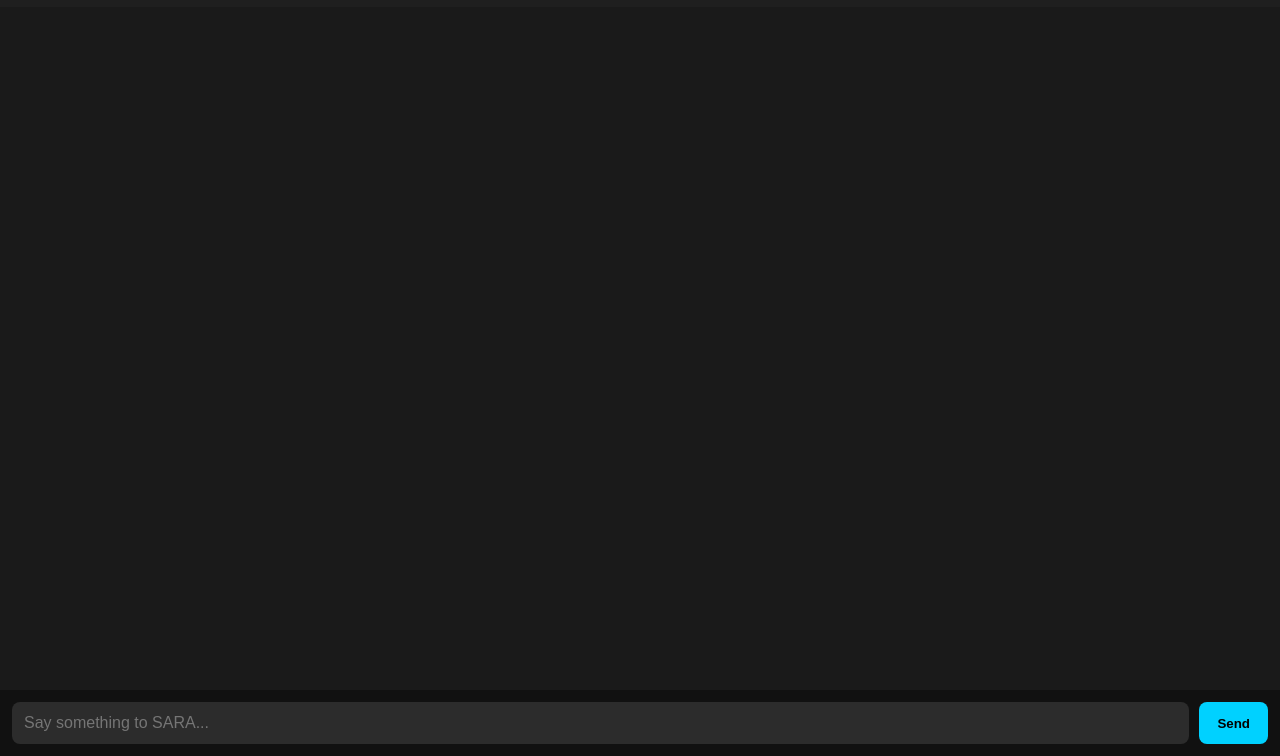
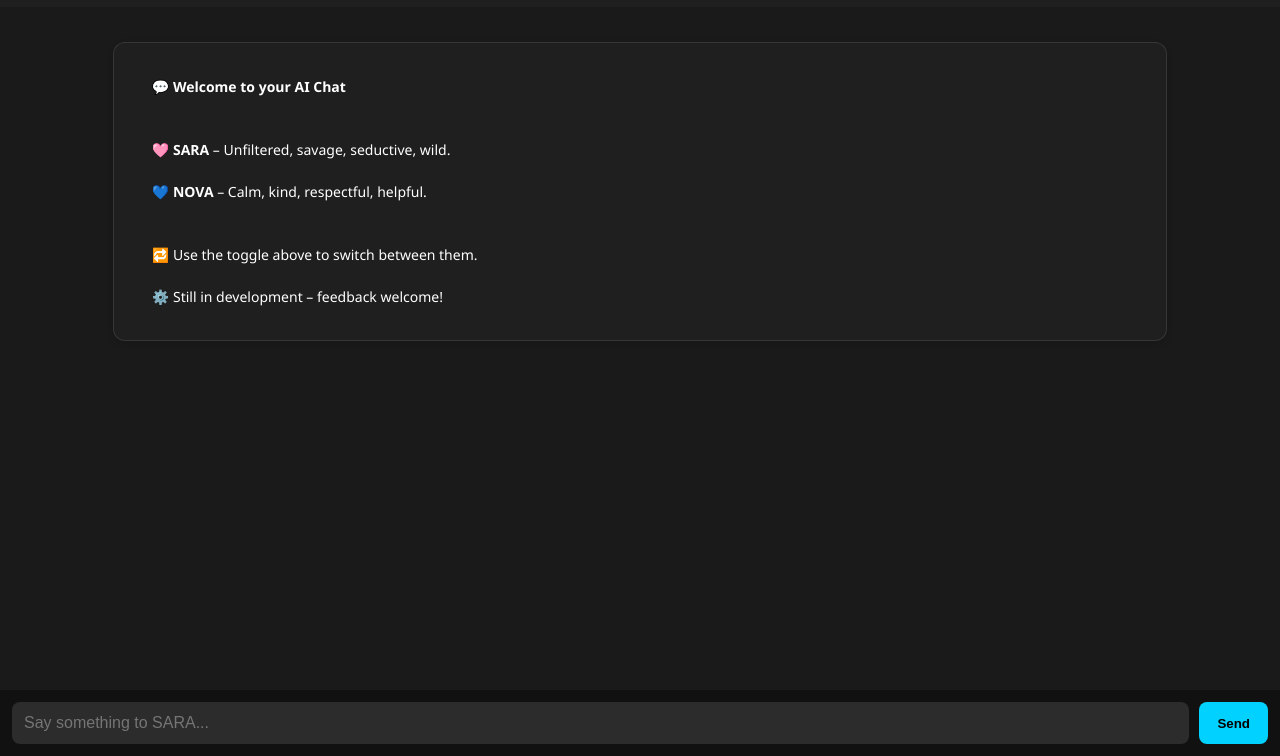
Before and after one commit to Colson-max-sys/AI, a plain HTML site: page index.html in a window 1280 px wide. Shown: the part 44-800 px from the top of the page. Drawn offline with Linux system fonts and the light colour scheme.

Commit message:
Update index.html

```diff
--- a/index.html
+++ b/index.html
@@ -457,6 +457,7 @@
   }
 
   updateHeader();
+  showIntroMessage();
   </script>
 </body>
 </html>
```
